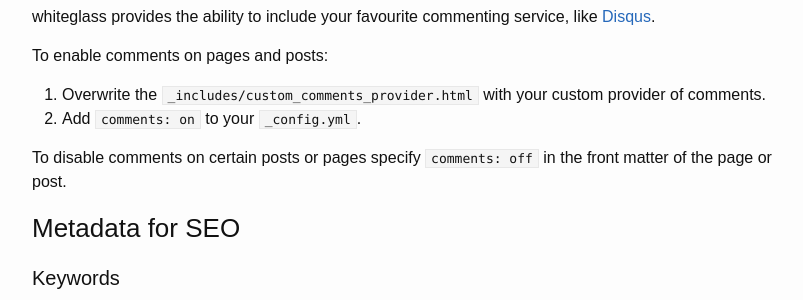
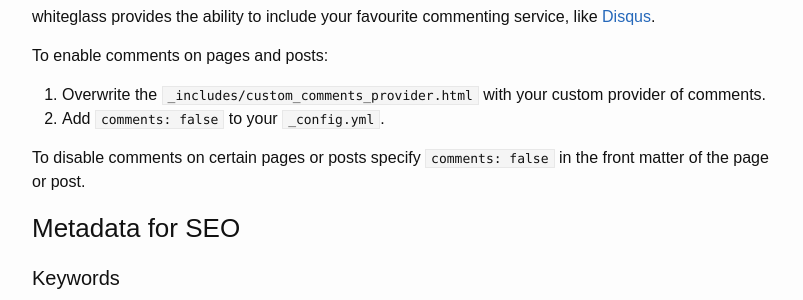
Before and after one commit to yous/whiteglass, a Jekyll site: the page built from about.md, in a window 1280 px wide and 900 px high, scrolled down 2927 px. Shown: the part 148-448 px from the top of the window, without its empty margins (238-1041 px from the left). Built offline with Jekyll 4.4.1, drawn with Linux system fonts in a browser that asks for light colours.

Commit message:
Changes to adhere style of the rest of whiteglass

````diff
--- a/_config.yml
+++ b/_config.yml
@@ -37,7 +37,7 @@
 facebook_app_id:
 facebook_image:
 google_analytics:
-comments: off
+comments: false
 
 # Plugins
 gems:
--- a/_includes/custom_comments_provider.html
+++ b/_includes/custom_comments_provider.html
@@ -1,2 +1,3 @@
+<hr />
 <h1>Comments</h1>
 <p>Insert your custom comment provider like <a href="https://disqus.com">Disqus</a> or <a href="https://posativ.org/isso">Isso</a> here.</p>
--- a/_layouts/page.html
+++ b/_layouts/page.html
@@ -15,7 +15,6 @@
 
 {% if site.comments and page.comments != false %}
   <div class="post-comments">
-  <hr />
-  {% include custom_comments_provider.html %}
+    {% include custom_comments_provider.html %}
   </div>
 {% endif %}
--- a/about.md
+++ b/about.md
@@ -168,13 +168,14 @@
 ```
 
 ### Comments
+
 whiteglass provides the ability to include your favourite commenting service, like [Disqus](https://disqus.com).
 
 To enable comments on pages and posts:
 1. Overwrite the `_includes/custom_comments_provider.html` with your custom provider of comments.
-2. Add `comments: on` to your `_config.yml`.
+2. Add `comments: false` to your `_config.yml`.
 
-To disable comments on certain posts or pages specify `comments: off` in the front matter of the page or post.
+To disable comments on certain pages or posts specify `comments: false` in the front matter of the page or post.
 
 ### Metadata for SEO
 
````
Also changed, not shown: _layouts/post.html (+6 -7 lines), CHANGELOG.md, README.md.
